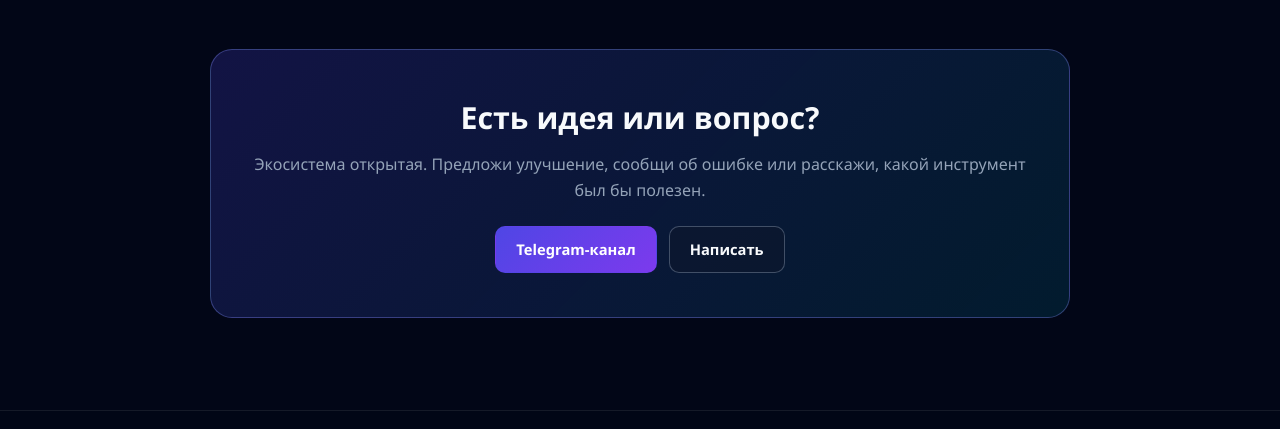
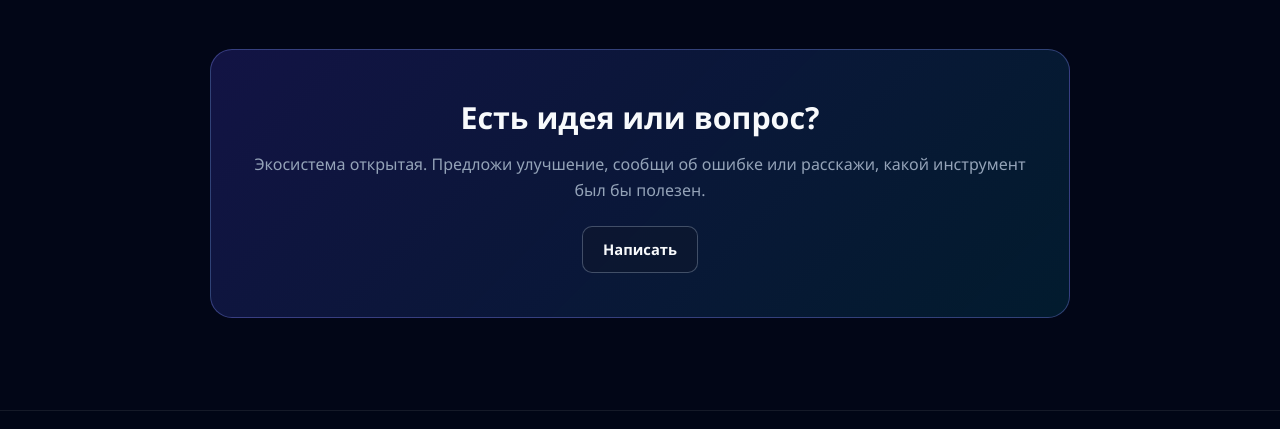
Before and after one commit to LightRain-K/ThunderLight, a plain HTML site: page index.html in a window 1280 px wide. Shown: the part 3203-3632 px from the top of the page. Drawn offline with Linux system fonts and the light colour scheme.

Commit message:
Update index.html

```diff
--- a/index.html
+++ b/index.html
@@ -260,7 +260,7 @@
             <h2>Есть идея или вопрос?</h2>
             <p>Экосистема открытая. Предложи улучшение, сообщи об ошибке или расскажи, какой инструмент был бы полезен.</p>
             <div class="hero-actions">
-                <a href="https://t.me/thunderlight_online" target="_blank" rel="noopener" class="btn btn-primary">Telegram-канал</a>
+
                 <a href="mailto:thunderlight@internet.ru" class="btn btn-outline">Написать</a>
             </div>
         </div>
```
